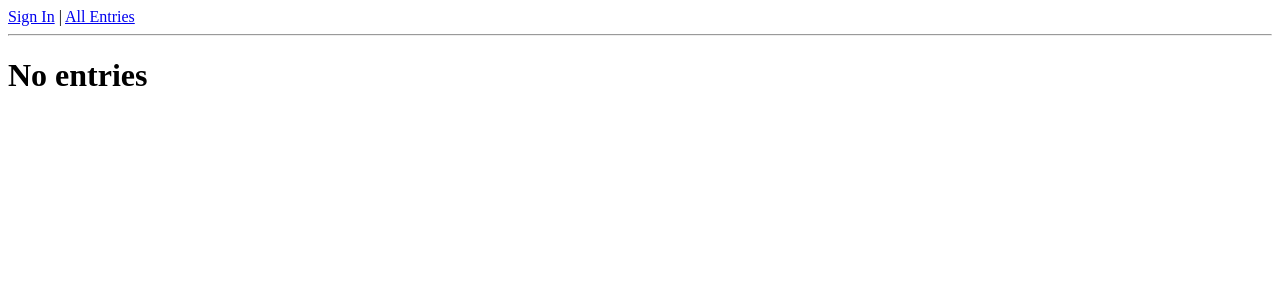
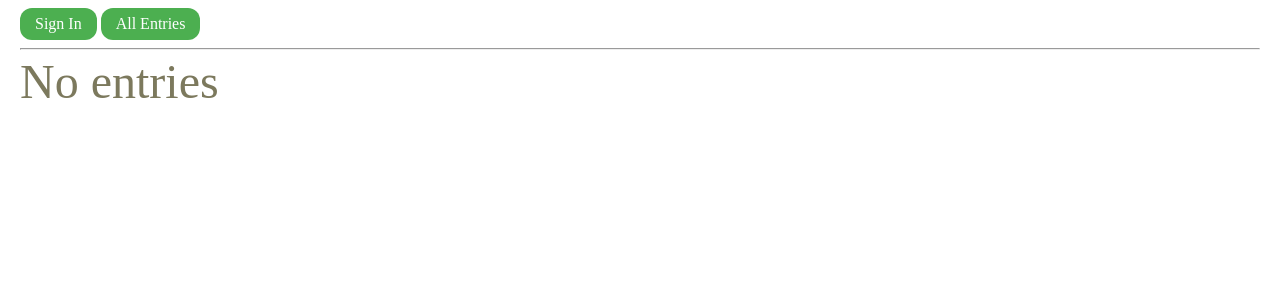
Before and after one commit to Mcaldentey/Blog, a CodeIgniter app: page /blog/index.php/blog/index in a window 1280 px wide. Shown: the top 300 px of the page. Run offline with CodeIgniter, Linux system fonts and the light colour scheme; data that the repository does not hold is empty.

Commit message:
Acabado el php. Iniciado el css

```diff
--- a/application/controllers/blog.php
+++ b/application/controllers/blog.php
@@ -112,6 +112,7 @@ class Blog extends CI_Controller {
                 $id_entry = $this -> uri -> segment(3);
                 $this -> blog_model -> deleteEntry($id_entry);
                 redirect(base_url());
+
         }
 
         public function deleteEntry($id) {
--- a/application/views/menu.php
+++ b/application/views/menu.php
@@ -1,16 +1,30 @@
+<!DOCTYPE html>
+<html lang="en">
+<head>
+    <meta charset="utf-8">
+    <link rel="stylesheet" type="text/css"  href='http://localhost/blog/styles/all.css'>
+</head>
+<body>
+        <div id="left"></div>
+        <div id="right"></div>
+</body>
+
 <?php
+
         if ($this->session->userdata('is_logged_in'))
-                echo 'Hello, '.$this->session->userdata('name').' ('. anchor(base_url()."index.php/users/logout/", "Logout").') | ';
+                echo  $this->session->userdata('name').' '.anchor(base_url()."index.php/users/logout/", "Logout", 'class="button"').' ';
+
         elseif (!$this->session->userdata('is_logged_in') && ($this->uri->segment(2) == 'signin' || $this->uri->segment(2) == 'validate'))
-                echo anchor(base_url().'index.php/users/signup/','Sign Up').' | ';
+                echo anchor(base_url().'index.php/users/signup/','Sign Up', 'class="button"').' ';
+
         else
-                echo anchor(base_url().'index.php/users/signin/','Sign In').' | ';
+                echo anchor(base_url().'index.php/users/signin/','Sign In', 'class="button"').' ';
 
         if ($this->session->userdata('is_logged_in')){
-        	echo anchor(base_url().'index.php/blog/entry/', 'New Entry');
-        	echo ' | ';
+        	echo anchor(base_url().'index.php/blog/entry/', 'New Entry', 'class="button"');
+        	echo ' ';
         }
 
-        echo anchor(base_url(), 'All Entries');
+        echo anchor(base_url(), 'All Entries', 'class="button"');
         echo '<hr />';
 ?>
--- a/application/views/show_entries.php
+++ b/application/views/show_entries.php
@@ -2,6 +2,7 @@
 <!DOCTYPE html>
 <html lang="en">
 <head>
+        <link href='http://localhost/blog/styles/all.css' rel='stylesheet' type='text/css' />
         <meta charset="utf-8">
         <title>View Entries</title>
 </head>
@@ -12,15 +13,23 @@
                 <?php foreach($entries as $entry) : ?>
                     <?php
 
+                        $edit   = ' ';
+                        $delete = ' ';
+
+                        if ($this->session->userdata('is_logged_in')){
                             $edit   = 'Edit';
                             $delete = 'Delete';
+                        }
 
                     ?>
-                        <h2><?=anchor(base_url().'index.php/blog/view/'.$entry->id,$entry->title)?></h2>
+                        <h2>
+                                <?=anchor(base_url().'index.php/blog/view/'.$entry->id,$entry->title)?>
+                        </h2>
                         <h3>
-                            <?=anchor(base_url().'index.php/blog/edit/'.$entry->id, $edit)?>
-                            <?=anchor(base_url().'index.php/blog/delete/'.$entry->id, $delete)?>
+                                <?=anchor(base_url().'index.php/blog/edit/'.$entry->id, $edit)?>
+                                <?=anchor(base_url().'index.php/blog/delete/'.$entry->id, $delete)?>
                         </h3>
+
                         Author: <?=$entry->author?><br />
                         Date: <?=$entry->date?><hr />
                 <?php endforeach; ?>
--- /dev/null
+++ b/styles/all.css
@@ -0,0 +1,48 @@
+.button {
+    background-color: #4CAF50; /* Green */
+    border-radius: 12px;
+    color: white;
+    padding: 7px 15px;
+    text-align: center;
+    text-decoration: none;
+    display: inline-block;
+    font-size: 16px;
+}
+
+body {
+	margin-left: 20px;
+	margin-right: 20px;
+    background-color: #FFFFFF;
+}
+
+h1 {
+	color: #7c795d;
+ 	font-family: 'Trocchi', serif;
+ 	font-size: 48px;
+ 	font-weight: normal;
+ 	line-height: 48px; margin: 0;
+ }
+
+
+h2 {
+	color: #262626;
+	font-family: 'Source Sans Pro', sans-serif;
+	font-size: 28px;
+	font-weight: 400;
+	line-height: 32px;
+	margin: 0 0 24px;
+}
+
+p { color: #4c4a37;
+	font-family: 'Source Sans Pro', sans-serif;
+	font-size: 18px;
+	line-height: 32px;
+	margin: 0 0 24px; }
+
+h3 {
+	color: #4c4a37;
+	font-family: 'Source Sans Pro', sans-serif;
+	font-size: 13px;
+	font-style: italic;
+	line-height: 32px;
+	margin: 0 0 24px; }
```
Also changed, not shown: application/views/view_entry.php (+13 -9 lines).
